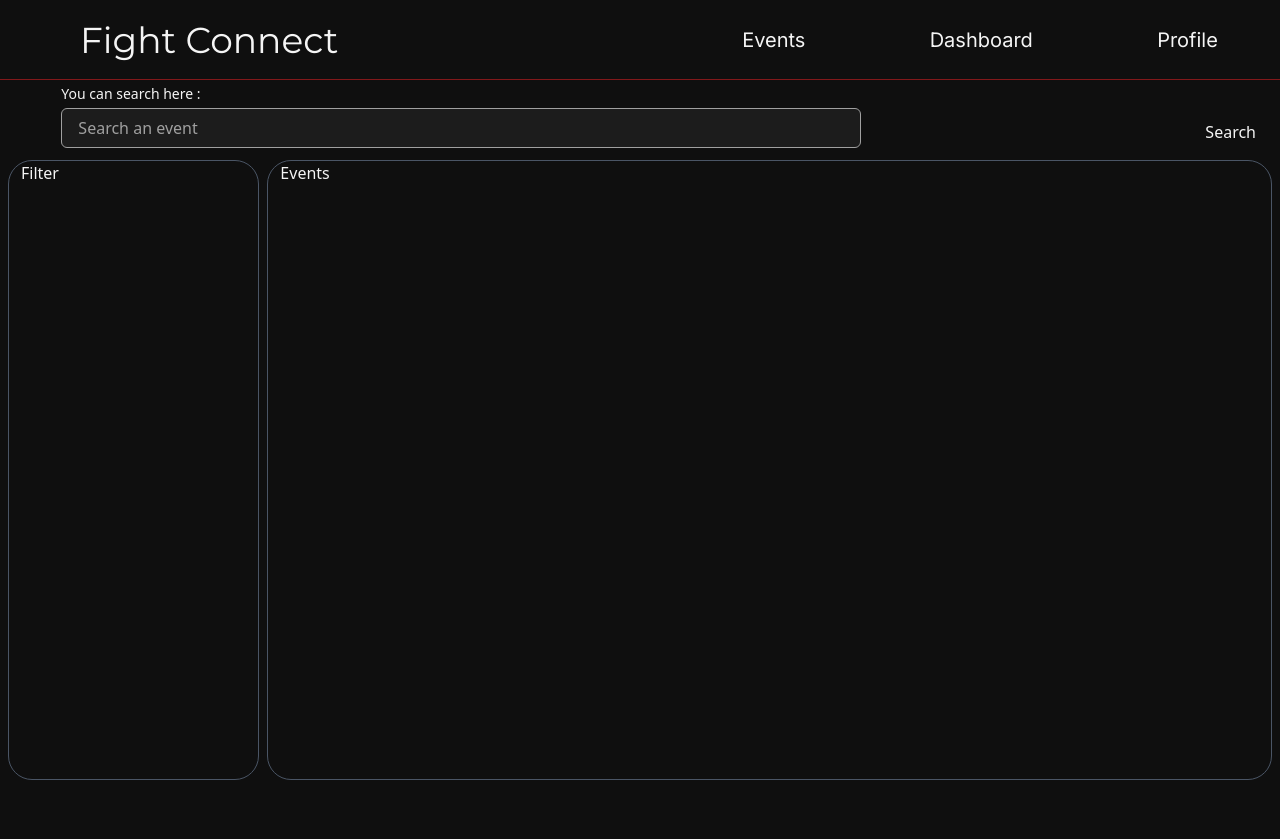
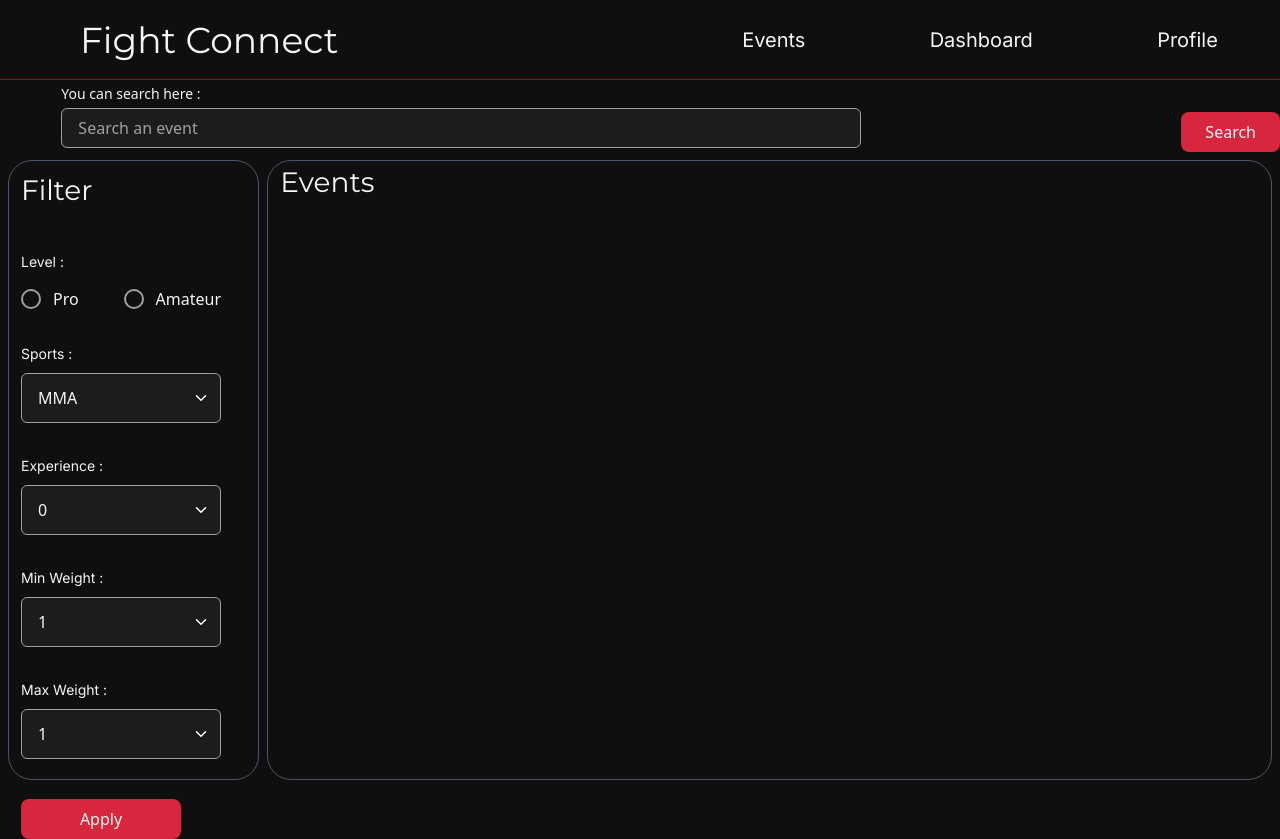
Before and after one commit to gregoirelebas/FightConnect-frontend, a Next.js app: page /events in a window 1280 px wide. Before the commit the page ends 800 px from the top, so only its background shows below. Built offline with nearby package versions, Linux system fonts and the light colour scheme.

Commit message:
Added Dropdown and radio button for filter events

```diff
--- a/app/events/page.tsx
+++ b/app/events/page.tsx
@@ -1,26 +1,102 @@
 "use client";
-import React, { useState } from 'react'
-import Input from '../...components/Input';
-import Button from '../...components/Button';
-import Event from './event';
-
+import React, { useState } from "react";
+import Input from "../...components/Input";
+import Button, { ButtonVariant } from "../...components/Button";
+import Event from "./event";
+import RadioButton from "../...components/RadioButton";
+import Dropdown from "../...components/Dropdown";
+import { Sport, Level, Experience } from "../...types/enum";
 
 export default function Events() {
-
-    const [search, setSearch] = useState<string>('')
-
+  const [search, setSearch] = useState<string>("");
+  const [level, setLevel] = useState<string>("");
 
   return (
     <div className="flex flex-col h-[calc(100vh-80px)] text font-sans ">
       <div className="h-1/10 ml-4 flex flex-row items-center">
         <div className="w-1/5"></div>
-                <Input className="w-200 h-10" label={"You can search here :"} placeholder={"Search an event"} value={search} onChange={setSearch} ></Input>
-                <Button className="h-10 w-40 ml-80 mt-8 flex justify-center items-center">Search</Button>
+        <Input
+          className="w-200 h-10"
+          label={"You can search here :"}
+          placeholder={"Search an event"}
+          value={search}
+          onChange={setSearch}
+        ></Input>
+        <Button
+          variant={ButtonVariant.Primary}
+          className="h-10 w-40 ml-80 mt-8 flex justify-center items-center"
+        >
+          Search
+        </Button>
       </div>
       <div className="h-9/10 flex flex-row">
-                <div className='w-1/5 pl-3 mb-5 ml-2 mr-1 mt-2 border border-gray-600 rounded-3xl'><text>Filter</text></div>
-                <div className='w-4/5 pl-3 mb-5 ml-1 mr-2 mt-2 flex flex-col border border-gray-600 rounded-3xl'>
-                    <text className="w-full">Events</text>
+        <div className="w-1/5 pt-2 pl-3 mb-5 ml-2 mr-1 mt-2 border border-gray-600 rounded-3xl">
+          <h3>Filter</h3>
+          <div className="h-15 mt-10 flex flex-col justify-between">
+            <span>Level :</span>
+            <div className="flex flex-row w-50 justify-between">
+              <RadioButton
+                name="level"
+                label="Pro"
+                value={Level.Pro}
+                onChange={setLevel}
+              ></RadioButton>
+              <RadioButton
+                name="level"
+                label="Amateur"
+                value={Level.Amateur}
+                onChange={setLevel}
+              ></RadioButton>
+            </div>
+          </div>
+          <div className="h-20 mt-8 flex flex-col justify-between">
+            <span>Sports :</span>
+            <Dropdown
+              className="w-50"
+              options={[
+                { value: Sport.MMA, label: "MMA" },
+                { value: Sport.KickBoxing, label: "Kick Boxing" },
+                { value: Sport.Jiujitsu, label: "Jiu Jitsu" },
+                { value: Sport.MuayThai, label: "Muay Thai" },
+                { value: Sport.EnglishBoxing, label: "English Boxing" },
+              ]}
+            ></Dropdown>
+          </div>
+          <div className="h-20 mt-8 flex flex-col justify-between">
+            <span>Experience :</span>
+            <Dropdown
+              className="w-50"
+              options={[
+                { value: Experience.Zero, label: "0" },
+                { value: Experience.OneThree, label: "1-3" },
+                { value: Experience.FourSix, label: "4-6" },
+                { value: Experience.SevenNine, label: "7-9" },
+                { value: Experience.TenTwelve, label: "10-12" },
+                { value: Experience.ThirteenFifteen, label: "13-15" },
+                { value: Experience.SixteenEighteen, label: "16-18" },
+                { value: Experience.NineteenTwentyOne, label: "19-21" },
+                { value: Experience.TwentyTwoTwentyFour, label: "22-24" },
+                { value: Experience.TwentyFivePlus, label: "25+" },
+              ]}
+            ></Dropdown>
+          </div>
+          <div className="h-20 mt-8 flex flex-col justify-between">
+            <span>Min Weight :</span>
+            <Dropdown className="w-50" options={[{ value: "figth", label: "1" }]}></Dropdown>
+          </div>
+          <div className="h-20 mt-8 flex flex-col justify-between">
+            <span>Max Weight :</span>
+            <Dropdown className="w-50" options={[{ value: "figth", label: "1" }]}></Dropdown>
+          </div>
+          <Button
+            variant={ButtonVariant.Primary}
+            className="h-10 w-40 mt-10 flex justify-center items-center"
+          >
+            Apply
+          </Button>
+        </div>
+        <div className="w-4/5 pl-3 mb-5 ml-1 mr-2 mt-2 flex flex-col border border-gray-600 rounded-3xl">
+          <h3 className="w-full">Events</h3>
           <div className="flex flex-wrap">
             {/* <Event /> */}
             </div>
```
Also changed, not shown: app/events/event.tsx (+9 -5 lines). Lines whose indentation alone changed are shown as unchanged.
